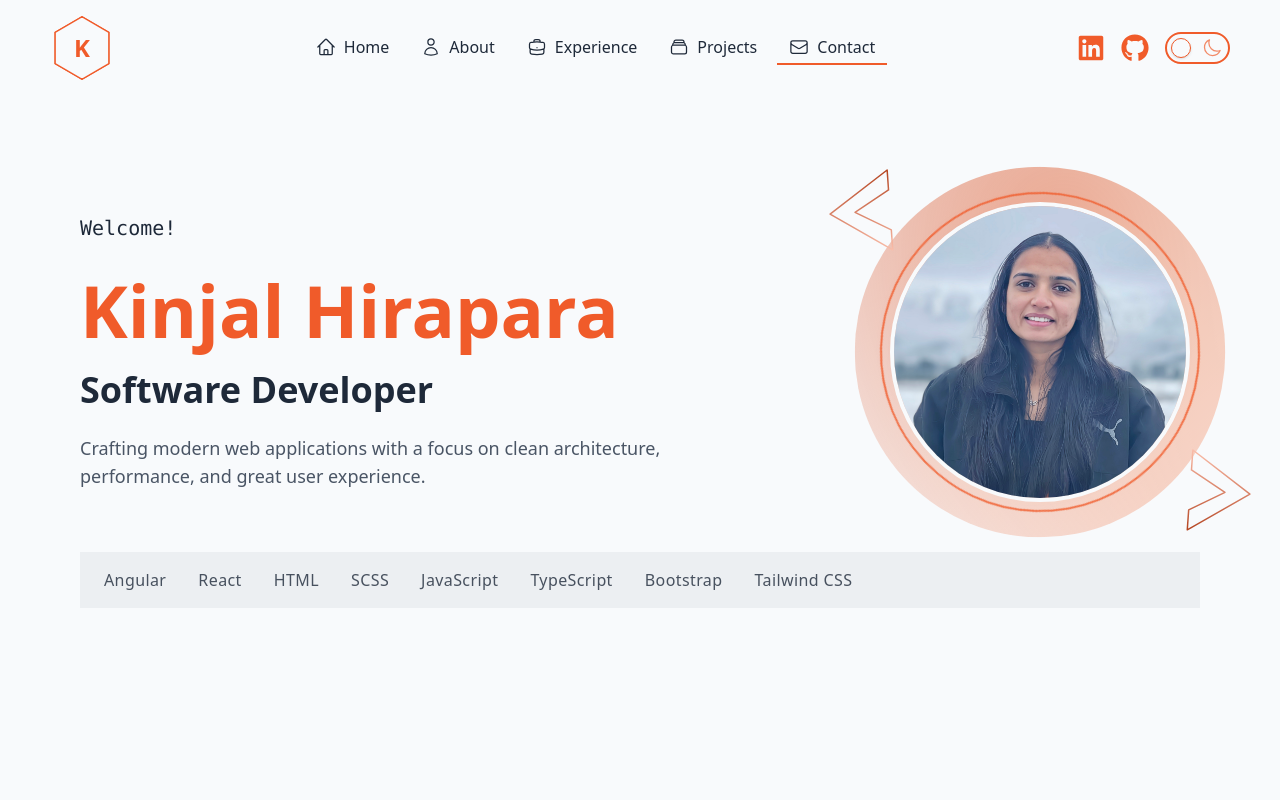
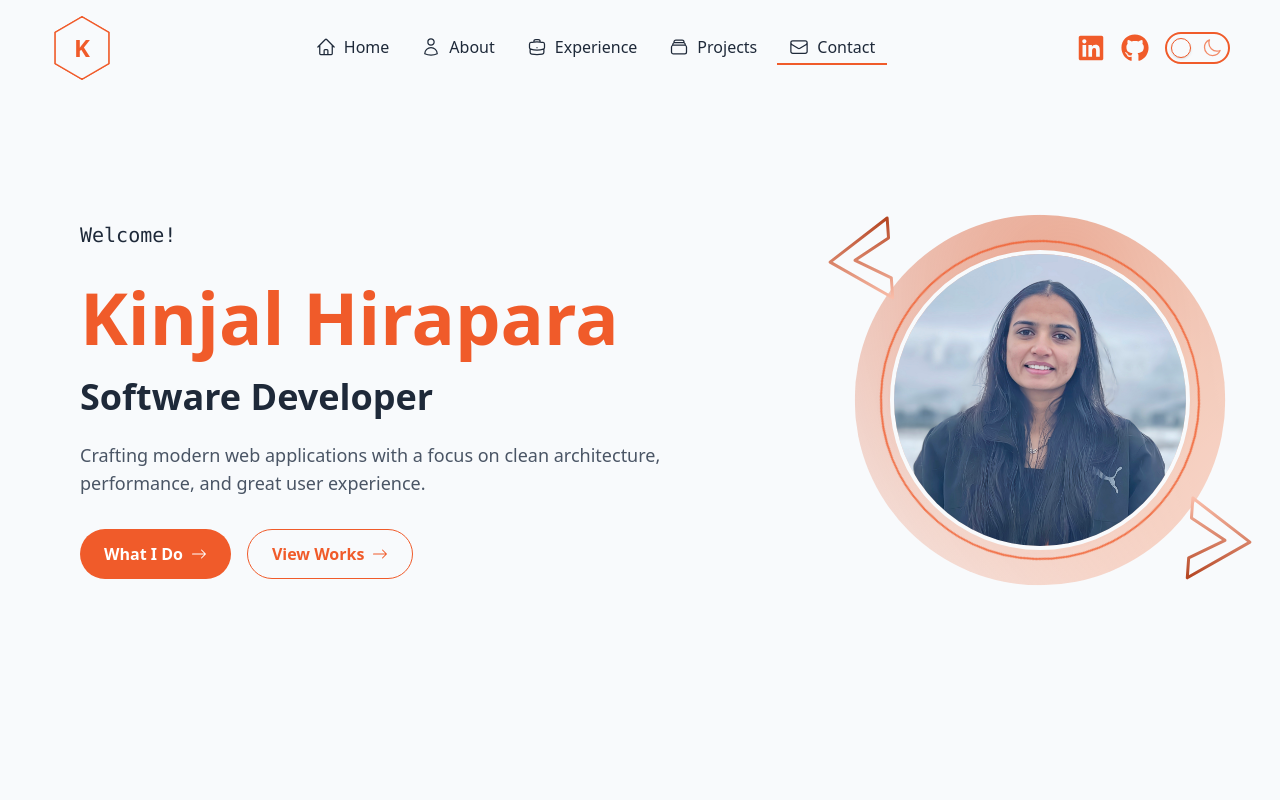
Before and after one commit to KinjalHirapara/portfolio, a React (Vite) app: page / in a window 1280 px wide. Shown: the top 800 px of the page. Built offline with nearby package versions, Linux system fonts and the light colour scheme.

Commit message:
Added buttons in home page.

```diff
--- a/src/components/Home.tsx
+++ b/src/components/Home.tsx
@@ -1,4 +1,9 @@
 import { motion } from "framer-motion";
+import { fadeInUp } from "../utils/motion";
+import profileImg from "../assets/profile.jpg";
+import { BsArrowRight } from "react-icons/bs";
+import { skills } from "../constants";
+
 const ChevronIcon: React.FC<{
   direction: "left" | "right";
   className?: string;
@@ -47,16 +52,13 @@ const ChevronIcon: React.FC<{
         d={path}
         fill="none"
         stroke={`url(#${gradientId})`}
-        strokeWidth="0.3"
+        strokeWidth="0.6"
         strokeLinecap="round"
         strokeLinejoin="round"
       />
     </svg>
   );
 };
-import { fadeInUp } from "../utils/motion";
-import profileImg from "../assets/profile.jpg";
-import { skills } from "../constants";
 
 const Home: React.FC = () => {
   const featuredSkills = skills.slice(0, 8);
@@ -105,30 +107,23 @@ const Home: React.FC = () => {
           >
             Crafting modern web applications with a focus on clean architecture,
             performance, and great user experience.
-            {/* Specializing in building user-friendly, scalable, and visually
-            engaging web applications using Angular, React, and Node.js.
-            Committed to transforming complex concepts into interactive
-            interfaces that enhance usability and drive user engagement. */}
-            {/* Builds large-scale, data-heavy dashboards and business applications.
-            Strong focus on high-performance user interfaces, complex workflows,
-            and clean, maintainable, production-ready code. */}
           </motion.div>
-          {/* <motion.div
-            custom={4}
-            initial="hidden"
-            animate="visible"
-            variants={fadeInUp}
-          >
-            <a
-              href="/Software Developer_Kinjal_Hirapara.pdf"
-              download
-              target="_blank"
-              rel="noopener noreferrer"
-              className="inline-block px-6 py-2 rounded border-2 border-primary bg-transparent text-primary font-semibold transition  hover:shadow-[3px_3px_0_0_var(--color-primary)] hover:-translate-x-1 hover:-translate-y-1"
+          <div className="flex flex-wrap gap-4 mt-2">
+            <button
+              type="button"
+              className="cursor-pointer group px-6 py-3 rounded-full bg-[var(--color-primary)] text-white font-semibold transition active:translate-y-0.5  flex items-center gap-2"
             >
-              Download CV
-            </a>
-          </motion.div> */}
+              What I Do
+              <BsArrowRight className="h-4 w-4 transition-transform group-hover:translate-x-1" />
+            </button>
+            <button
+              type="button"
+              className="cursor-pointer group px-6 py-3 rounded-full border border-[var(--color-primary)] text-[var(--color-primary)] font-semibold transition active:translate-y-0.5 flex items-center gap-2"
+            >
+              View Works
+              <BsArrowRight className="h-4 w-4 transition-transform group-hover:translate-x-1" />
+            </button>
+          </div>
         </div>
         <div className="relative w-full max-w-[320px] h-[320px] mx-auto md:mx-0 overflow-visible">
           <motion.div
@@ -172,29 +167,6 @@ const Home: React.FC = () => {
           </div>
         </div>
       </div>
-      <motion.div
-        custom={4}
-        initial="hidden"
-        animate="visible"
-        variants={fadeInUp}
-        className="mt-10 w-full"
-      >
-        <div className="w-full bg-accent/5 dark:bg-accent/20 px-6 py-4">
-          <div
-            className="flex w-full flex-nowrap items-center gap-x-8 overflow-x-auto text-sm md:text-base text-textDark/80 dark:text-textLight/70"
-            style={{ scrollbarWidth: "none" }}
-          >
-            {featuredSkills.map((skill) => (
-              <div
-                className="flex items-center gap-3 whitespace-nowrap"
-                key={skill.name}
-              >
-                <span className="tracking-wide">{skill.name}</span>
-              </div>
-            ))}
-          </div>
-        </div>
-      </motion.div>
     </section>
   );
 };
```
